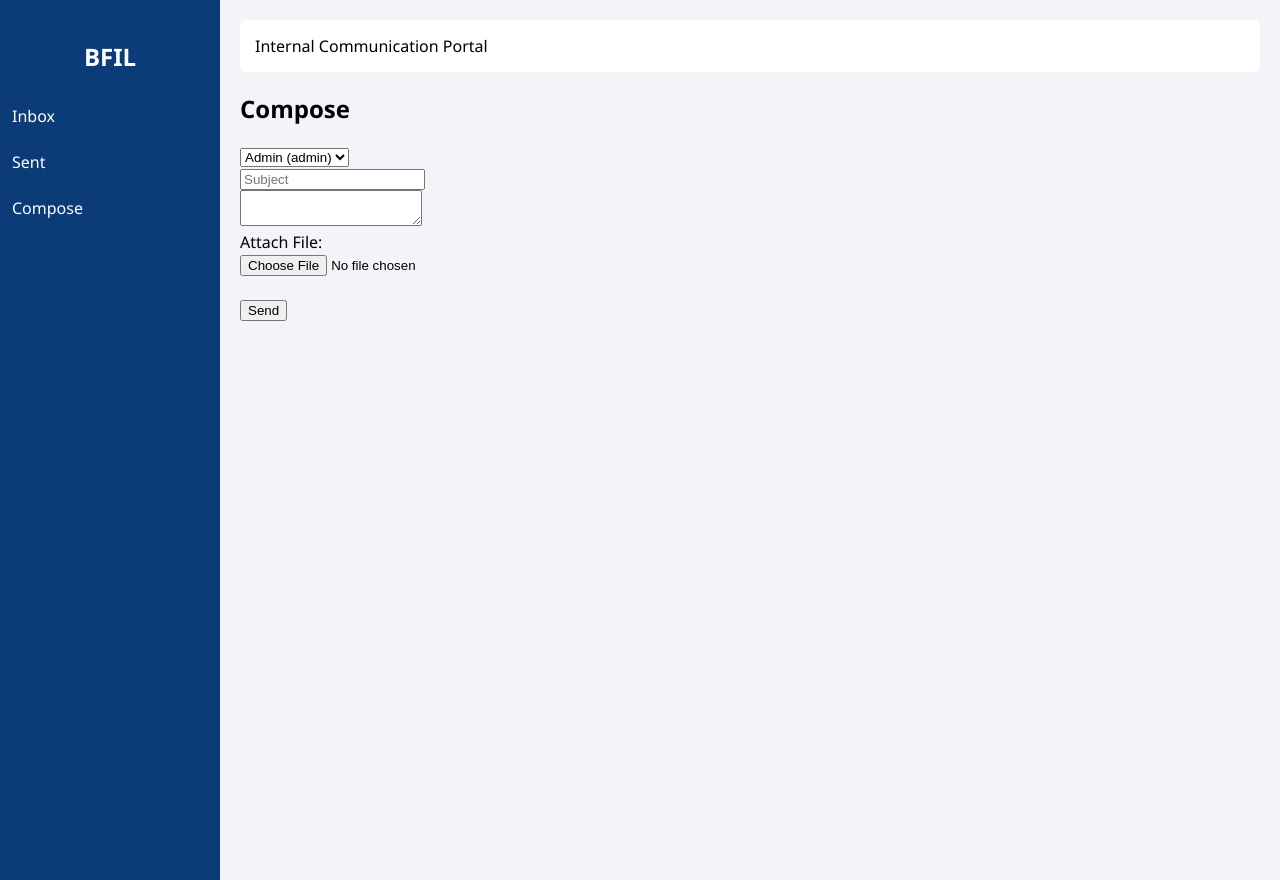
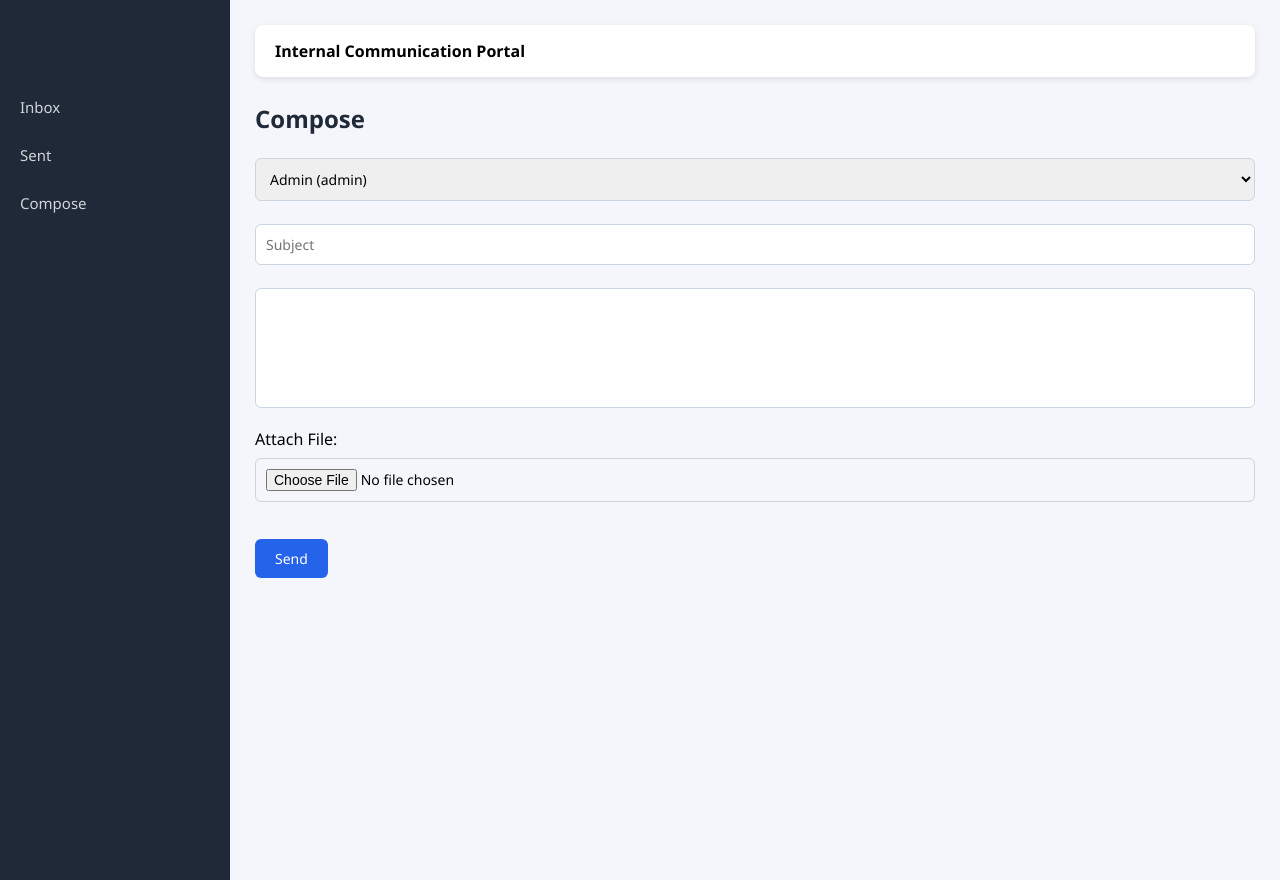
Before and after one commit to Viratmalakar/internal-chat-portal, a Flask app: page /compose in a window 1280 px wide. Run offline with Flask 3, Linux system fonts and the light colour scheme; data comes from the database, SQL or seed files in the repository.

Commit message:
Update style.css

```diff
--- a/static/style.css
+++ b/static/style.css
@@ -1,31 +1,181 @@
-body{margin:0;font-family:Segoe UI;background:#f2f4f8}
+*{
+margin:0;
+padding:0;
+box-sizing:border-box;
+font-family: "Segoe UI", Arial, sans-serif;
+}
+
+body{
+background:#f4f6fb;
+}
+
+/* ================= SIDEBAR ================= */
 
 .sidebar{
-width:220px;height:100vh;
-background:#0b3c78;
-position:fixed;color:white;
+width:230px;
+height:100vh;
+background:#1f2937;
+position:fixed;
+top:0;
+left:0;
+color:#fff;
 padding-top:20px;
 }
 
-.sidebar h2{text-align:center}
+.sidebar h2{
+text-align:center;
+margin-bottom:30px;
+letter-spacing:1px;
+}
+
 .sidebar a{
-display:block;color:white;
-padding:12px;text-decoration:none
+display:block;
+padding:14px 20px;
+color:#d1d5db;
+text-decoration:none;
+font-size:15px;
+transition:0.3s;
 }
-.sidebar a:hover{background:#1f5aa6}
 
-.main{margin-left:220px;padding:20px}
+.sidebar a:hover{
+background:#374151;
+color:white;
+}
+
+/* ================= MAIN AREA ================= */
+
+.main{
+margin-left:230px;
+padding:25px;
+}
+
+/* ================= TOP BAR ================= */
 
 .topbar{
-background:white;padding:15px;
-display:flex;justify-content:space-between;
-margin-bottom:20px;border-radius:6px;
+background:white;
+padding:15px 20px;
+border-radius:8px;
+display:flex;
+justify-content:space-between;
+align-items:center;
+box-shadow:0 2px 6px rgba(0,0,0,0.1);
+margin-bottom:25px;
 }
 
+.topbar span{
+font-size:16px;
+font-weight:600;
+}
+
+/* ================= HEADINGS ================= */
+
+h2{
+margin-bottom:15px;
+color:#1f2937;
+}
+
+/* ================= TABLE ================= */
+
 table{
-width:100%;background:white;
-border-collapse:collapse
+width:100%;
+background:white;
+border-radius:8px;
+border-collapse:collapse;
+overflow:hidden;
+box-shadow:0 2px 8px rgba(0,0,0,0.1);
 }
-th,td{
-padding:10px;border-bottom:1px solid #ddd
+
+th{
+background:#2563eb;
+color:white;
+text-align:left;
+padding:12px;
+font-size:14px;
 }
+
+td{
+padding:12px;
+border-bottom:1px solid #e5e7eb;
+font-size:14px;
+}
+
+tr:hover{
+background:#f1f5ff;
+}
+
+/* ================= INPUTS ================= */
+
+input, select, textarea{
+width:100%;
+padding:10px;
+margin-top:8px;
+margin-bottom:15px;
+border-radius:6px;
+border:1px solid #cbd5e1;
+font-size:14px;
+}
+
+textarea{
+height:120px;
+resize:none;
+}
+
+/* ================= BUTTON ================= */
+
+button{
+background:#2563eb;
+color:white;
+padding:10px 20px;
+border:none;
+border-radius:6px;
+font-size:14px;
+cursor:pointer;
+transition:0.3s;
+}
+
+button:hover{
+background:#1e40af;
+}
+
+/* ================= SEARCH BOX ================= */
+
+#s{
+width:250px;
+margin-bottom:15px;
+}
+
+/* ================= LINKS ================= */
+
+a{
+color:#2563eb;
+text-decoration:none;
+font-weight:500;
+}
+
+a:hover{
+text-decoration:underline;
+}
+
+/* ================= STATUS TAGS ================= */
+
+.unread{
+color:#dc2626;
+font-weight:bold;
+}
+
+.read{
+color:#16a34a;
+}
+
+/* ================= CARDS (Future Use) ================= */
+
+.card{
+background:white;
+padding:20px;
+border-radius:8px;
+width:220px;
+display:inline-block;
+margin-right:15px;
+box-shadow:0 2px 6px rgba(0,0,0,0.1);
+text-align:center;
+}
```
